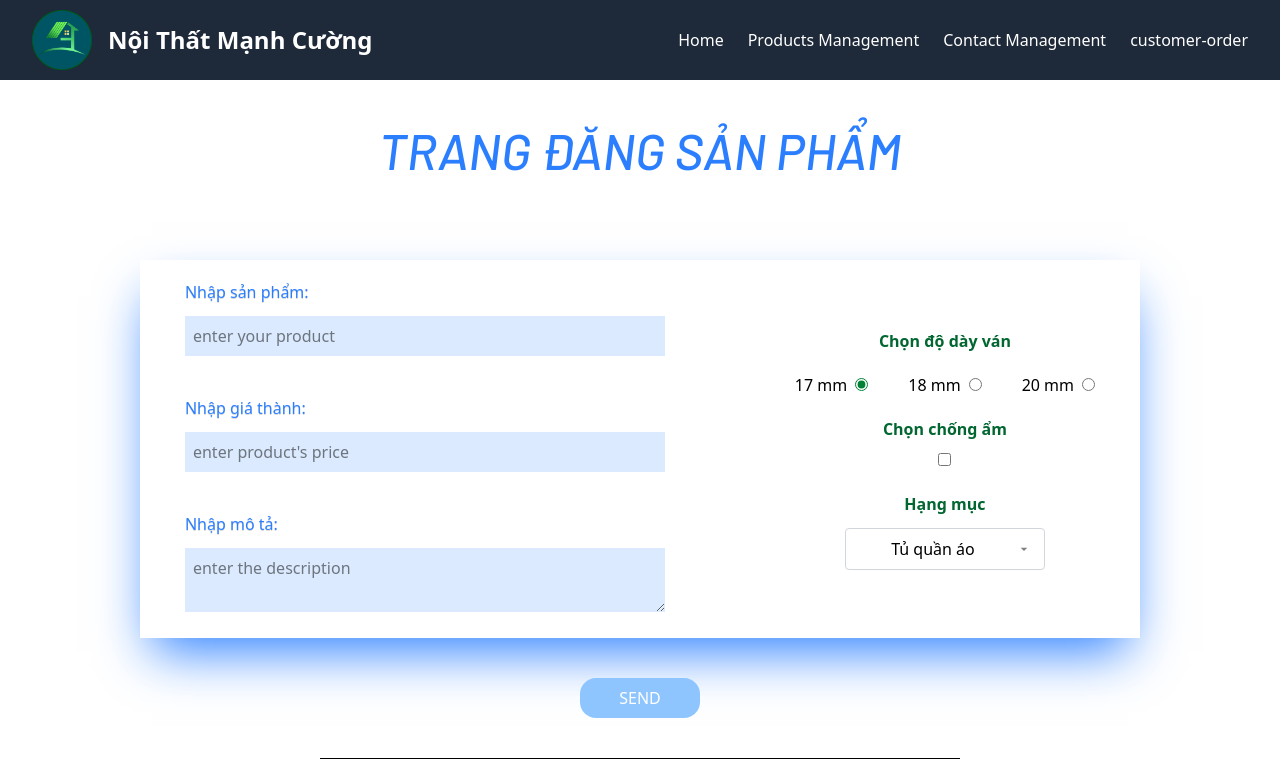
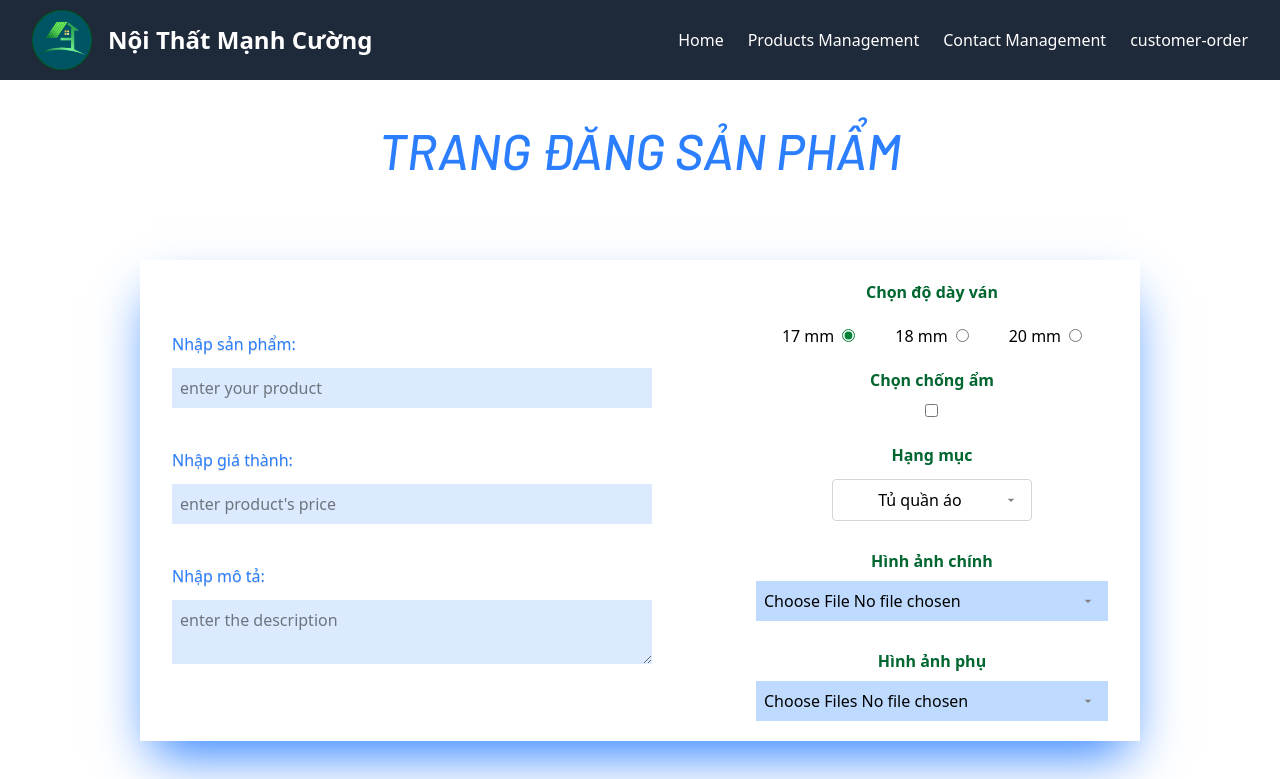
Before and after one commit to bon265/h-c-redux, a React (Vite) app: page /product-create in a window 1280 px wide. Shown: the top 779 px of the page. Built offline with nearby package versions, Linux system fonts and the light colour scheme.

Commit message:
đã thêm ô đăng ảnh

```diff
--- a/src/pages/PRODUCT/ProductForm.jsx
+++ b/src/pages/PRODUCT/ProductForm.jsx
@@ -4,15 +4,30 @@ import { useState } from "react";
 import ProductList from "./ProductList";
 import { formatPrice } from "../../ultils/formatPrice";
 function ProductForm() {
+  // khai báo state
+  // dùng để quản lí các giá trị nhập vào từ người dùng
   const [name, setName] = useState('');
   const [price, setPrice] = useState('');
   const [desc, setDesc] = useState('');
   const [moisture, setMoisture] = useState(false);
   const [thickness, setThickness] = useState('17 mm');
-
+ const [mainImage, setMainImage] = useState(null);
+  const [subImages,setSubImages] =useState([])
+  // xử lí logic redux
   const dispatch = useDispatch();
   const products = useSelector((state) => state.product.products);
   const categories = useSelector((state) => state.product.options.category);
+  const handleMainImage = (e) => {
+    e.preventDefault();
+  const file =e.target.files[0]
+    setMainImage(file);
+     e.target.reset()
+  }
+  const handleSubImages = (e) => {
+    e.preventDefault();
+  const files = Array.from(e.target.files)
+    setSubImages(files);
+  e.target.reset()}
   const handlePrice = (e) => {
     const formatted = formatPrice(e.target.value);
     setPrice(formatted);
@@ -33,6 +48,8 @@ function ProductForm() {
       thickness,
       moisture,
       category: categories,
+      mainImage: mainImage ? URL.createObjectURL(mainImage) : null,
+      subImages: subImages.length > 0 ? subImages.map(file => URL.createObjectURL(file)) : [],
     };
 
     dispatch(addProduct(newProduct));
@@ -41,6 +58,8 @@ function ProductForm() {
     setDesc('');
     setThickness('17 mm');
     setMoisture(false);
+    setMainImage(null);
+    setSubImages([]);
   };
 
   return (
@@ -133,7 +152,41 @@ function ProductForm() {
               <option value="Khác">Khác</option>
             </select>
           </label>
+          <label  className="text-center flex items-center flex-col justify-center">
+            <p className="font-bold text-green-800 text-center mt-2">Hình ảnh chính</p>
+            <input className="custom-select mt-2 hover:bg-blue-300 bg-blue-200 p-2 text-center"
+            type="file"
+            accept="image/*"
+
+             onChange={handleMainImage}/>
+            {mainImage && (
+  <img className='object-cover object-center mt-5 h-45 rounded-2xl' src={URL.createObjectURL(mainImage)}  />
+)}
+          </label>
+          <label className="text-center flex items-center flex-col justify-center">
+            <p className="font-bold text-green-800 text-center mt-2">Hình ảnh phụ</p>
+            <input
+            className="custom-select mt-2 hover:bg-blue-300 bg-blue-200 p-2 "
+            type="file"
+            accept="image/*"
+            multiple
+
+            onChange={handleSubImages}/>
+            {subImages && subImages.length > 0 && (
+              <figure className="mt-5 flex gap-2 overflow-auto">
+                {subImages.map((file, index) => (
+                  <img
+                    key={index}
+                    className='object-cover object-center h-45 rounded-2xl'
+                    src={URL.createObjectURL(file)}
+                    alt={`Sub Image ${index + 1}`}
+                  />
+                ))}
+              </figure>
+            )}
+          </label>
         </div>
+
       </form>
 
       <button
--- a/src/pages/PRODUCT/ProductList.jsx
+++ b/src/pages/PRODUCT/ProductList.jsx
@@ -15,7 +15,7 @@ function ProductList() {
         <section className=' grid grid-cols-4 gap-4 p-4 w-[1000px] mx-auto mt-20'>
        { products.map((product, index) => (
             <div   key={index} className='bg-neutral-100 shadow-green-500  rounded-lg p-4 hover:shadow-md transition-shadow duration-300'>
-                <img src={pic1}  alt={product.name} className='w-full h-48 object-cover rounded-t-lg' />
+                <img src={product.mainImage}  alt={product.name} className='w-full h-48 object-cover rounded-t-lg' />
                 <h2 className=' line-clamp-2 leading-tight min-h-[3.5rem] text-xl font-semibold mt-2'>{product.name}</h2>
                 <p className='line-clamp-2 min-h-10 text-gray-600 '>{product.desc}</p>
                 <p className='text-blue-500 font-bold  mt-2'>Giá: {product.price.replace(/\B(?=(\d{3})+(?!\d))/g, ".")} VNĐ</p>
```
